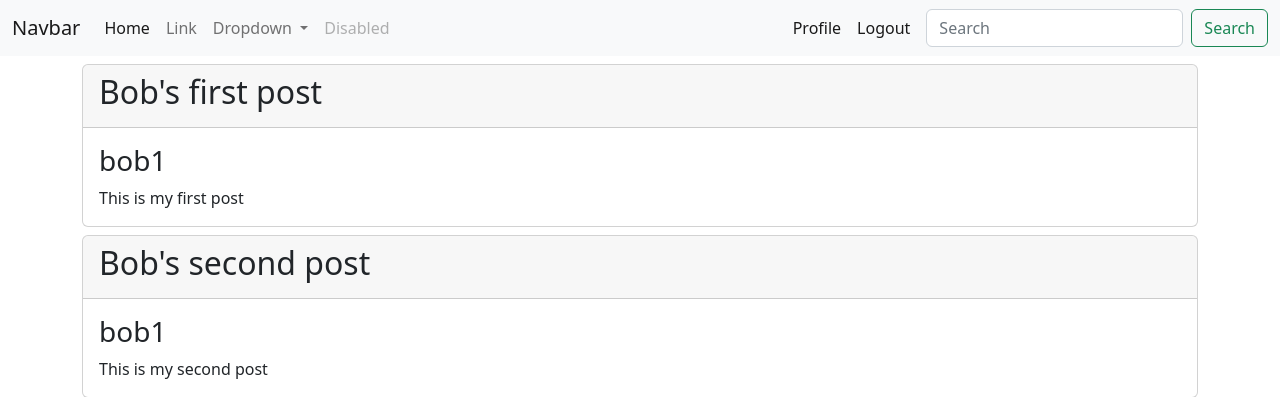
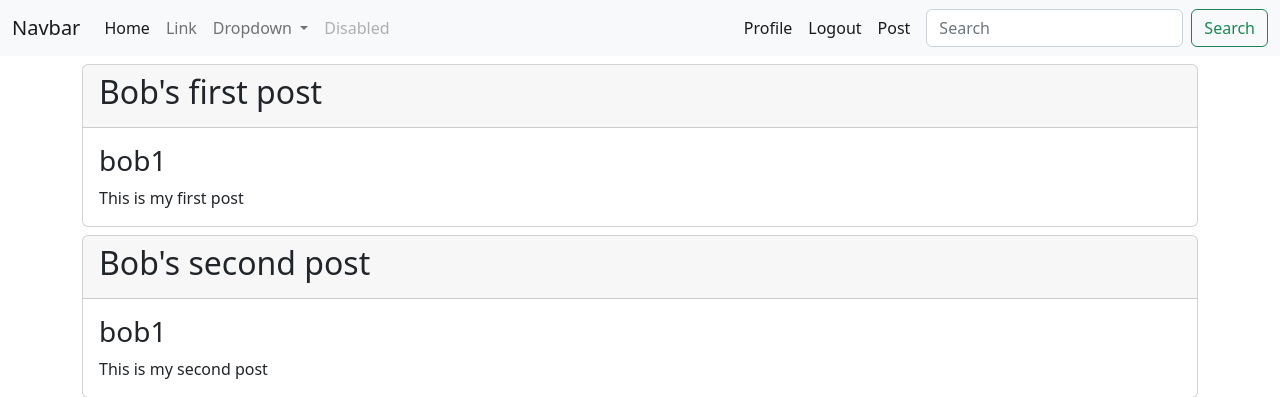
Before and after one commit to msg8925/django_blog_site, a Django app: page / in a window 1280 px wide. Shown: the top 397 px of the page. Run offline with Django 4.2, Linux system fonts and the light colour scheme; a user stored in the database is signed in; data comes from the database, SQL or seed files in the repository; both versions use the stored data as it was after the commit.

Commit message:
Navbar updated

```diff
--- a/main/blog/templates/blog/base.html
+++ b/main/blog/templates/blog/base.html
@@ -45,6 +45,9 @@
                     <li class="nav-item">
                         <a class="nav-link active" href="{% url 'logout' %}">Logout</a>
                     </li>
+                    <li class="nav-item">
+                        <a class="nav-link active" href="{% url 'post-create' %}">Post</a>
+                    </li>
                     {% else %}
                     <li class="nav-item">
                         <a class="nav-link active" href="{% url 'login' %}">Login</a>
```
Also changed, not shown: main/db.sqlite3.
